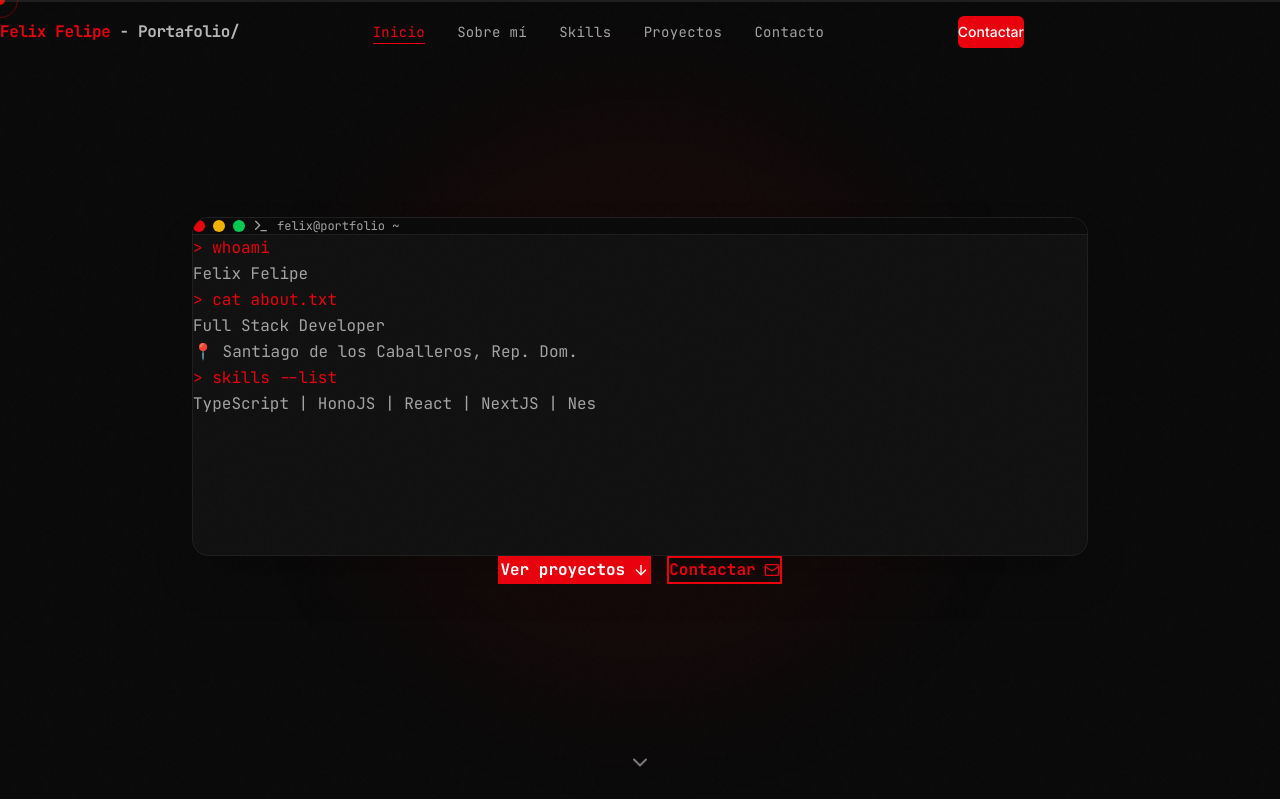
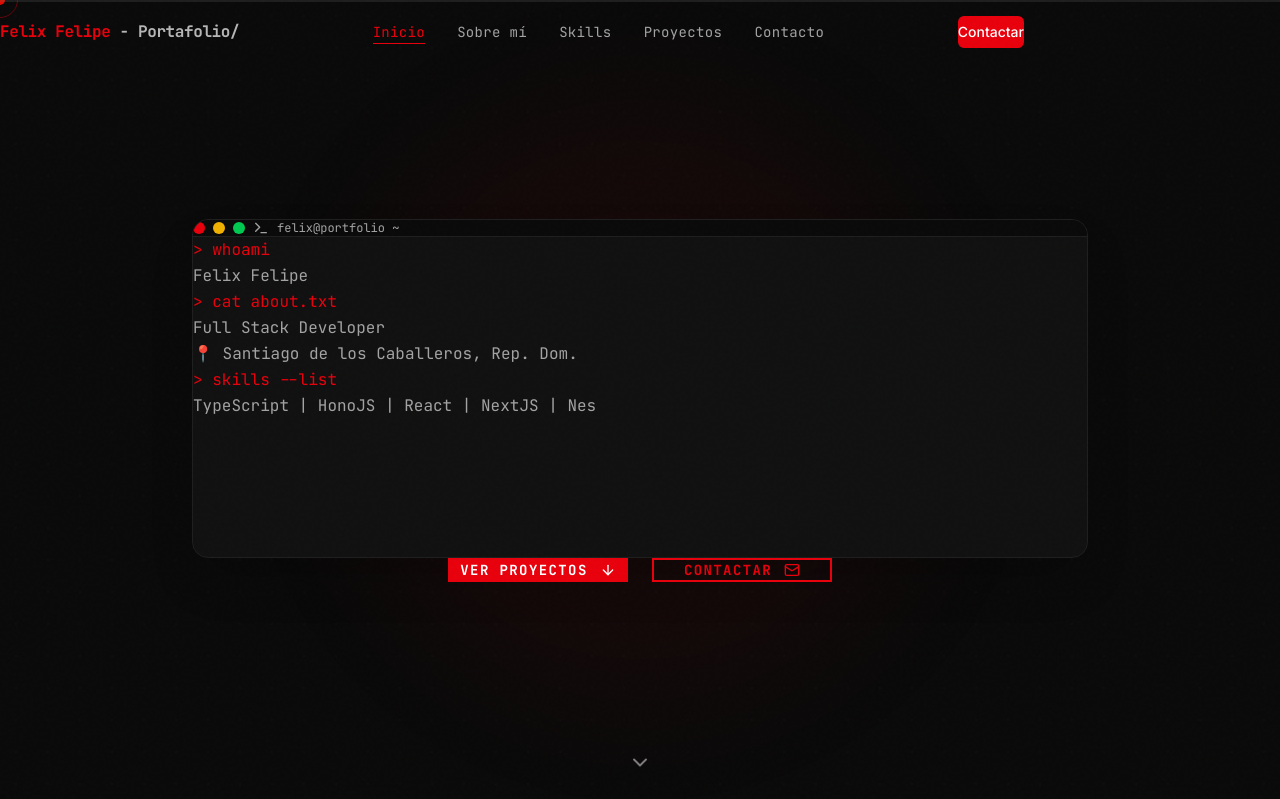
Before and after one commit to Lyscri/Portafolio-web, a React (Vite) app: page / in a window 1280 px wide. Shown: the top 799 px of the page. Built offline with nearby package versions, Linux system fonts and the light colour scheme.

Commit message:
fix(contact): force center alignment on section heading\nfix(hero): rewrite CTA buttons block from scratch

```diff
--- a/src/components/organisms/Contact.tsx
+++ b/src/components/organisms/Contact.tsx
@@ -14,9 +14,14 @@ export function Contact() {
            whileInView={{ opacity: 1, y: 0 }}
            viewport={{ once: true }}
            transition={{ duration: 0.6 }}
-          className="text-center mx-auto"
          >
+           <div className="flex flex-col items-center text-center w-full mb-12">
              <SectionTitle label="// contacto" title="Trabajemos juntos" glitch />
+             <p className="text-[#A3A3A3] text-center max-w-2xl mt-4 text-lg leading-relaxed">
+               Disponible para proyectos freelance, posiciones full-time o simplemente
+               para hablar sobre tecnología. ¡Conectemos!
+             </p>
+           </div>
          </motion.div>
 
          <motion.div
@@ -26,11 +31,6 @@ export function Contact() {
            transition={{ duration: 0.6, delay: 0.2 }}
            className="flex flex-col items-center gap-8"
          >
-          <p className="text-center max-w-2xl mx-auto text-[#A3A3A3] text-lg leading-relaxed">
-            Disponible para proyectos freelance, posiciones full-time o simplemente
-            para hablar sobre tecnología. ¡Conectemos!
-          </p>
-
            <a href="mailto:felixrafaelff1109@gmail.com">
              <Button size="lg">
                <Mail className="w-5 h-5" />
--- a/src/components/organisms/Hero.tsx
+++ b/src/components/organisms/Hero.tsx
@@ -77,28 +77,45 @@ export function Hero() {
             </div>
           </div>
 
-          {/* CTA */}
-          <motion.div
-            initial={{ opacity: 0, y: 20 }}
-            animate={{ opacity: 1, y: 0 }}
-            transition={{ delay: 1.5, duration: 0.6 }}
-            className="flex flex-col sm:flex-row items-center justify-center gap-4 mt-8"
-          >
+           <div className="flex flex-col sm:flex-row items-center justify-center gap-6 mt-10">
              <button
                onClick={() => scrollToSection('#projects')}
-              className="inline-flex items-center gap-2 px-8 py-3 border-2 border-[#E8000D] bg-[#E8000D] text-white font-mono font-bold rounded-none transition-all duration-200 hover:bg-white hover:text-[#E8000D] w-full sm:w-auto justify-center"
+               className="
+                 inline-flex items-center justify-center gap-3
+                 px-10 py-4
+                 bg-[#E8000D] text-white
+                 border-2 border-[#E8000D]
+                 font-mono font-bold text-sm tracking-widest uppercase
+                 rounded-none
+                 transition-all duration-200
+                 hover:bg-white hover:text-[#E8000D]
+                 w-full sm:w-auto
+                 min-w-[180px]
+               "
              >
                Ver proyectos
-              <ArrowDown className="w-4 h-4 ml-2" />
+               <ArrowDown className="w-4 h-4" />
              </button>
+
              <button
                onClick={() => scrollToSection('#contact')}
-              className="inline-flex items-center gap-2 px-8 py-3 border-2 border-[#E8000D] bg-transparent text-[#E8000D] font-mono font-bold rounded-none transition-all duration-200 hover:bg-[#E8000D] hover:text-white w-full sm:w-auto justify-center"
+               className="
+                 inline-flex items-center justify-center gap-3
+                 px-10 py-4
+                 bg-transparent text-[#E8000D]
+                 border-2 border-[#E8000D]
+                 font-mono font-bold text-sm tracking-widest uppercase
+                 rounded-none
+                 transition-all duration-200
+                 hover:bg-[#E8000D] hover:text-white
+                 w-full sm:w-auto
+                 min-w-[180px]
+               "
              >
                Contactar
-              <Mail className="w-4 h-4 ml-2" />
+               <Mail className="w-4 h-4" />
              </button>
-          </motion.div>
+           </div>
         </motion.div>
       </div>
 
```
Lines whose indentation alone changed are shown as unchanged.
